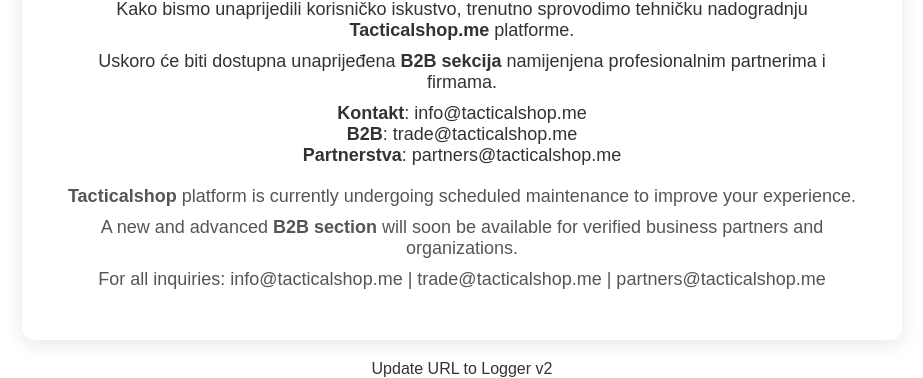
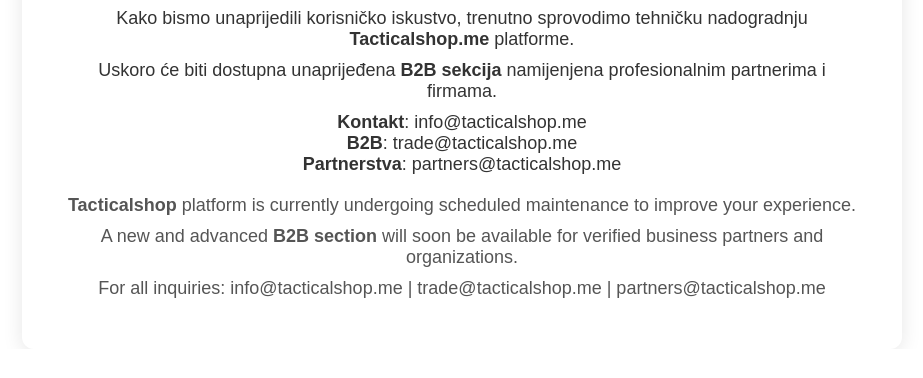
Before and after one commit to Tacticaluser77910/tacticalshop.hithub.io, a plain HTML site: page index.html in a window 1280 px wide. Shown: the part 506-884 px from the top of the page, without its empty margins (178-1101 px from the left). After the commit the page ends 855 px from the top, so only its background shows below. Drawn offline with Linux system fonts and the light colour scheme.

Commit message:
Update index.html

```diff
--- a/index.html
+++ b/index.html
@@ -82,7 +82,6 @@
 });
 </script>
 <!-- updated fetch url -->
-Update URL to Logger v2
 
 
 </body>
```
